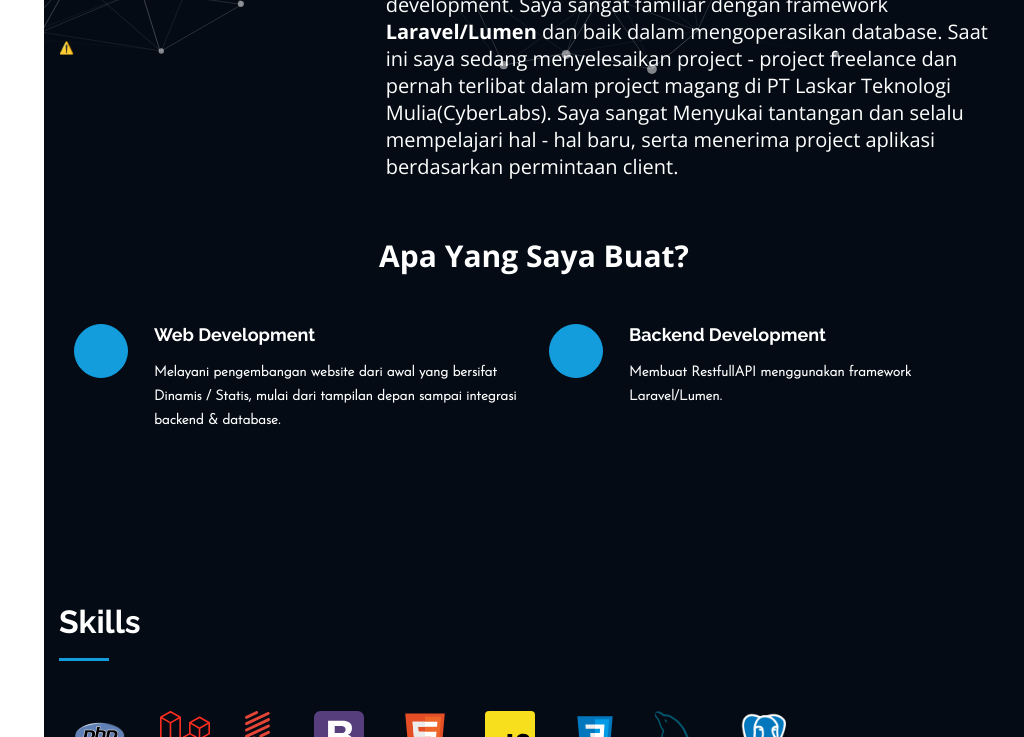
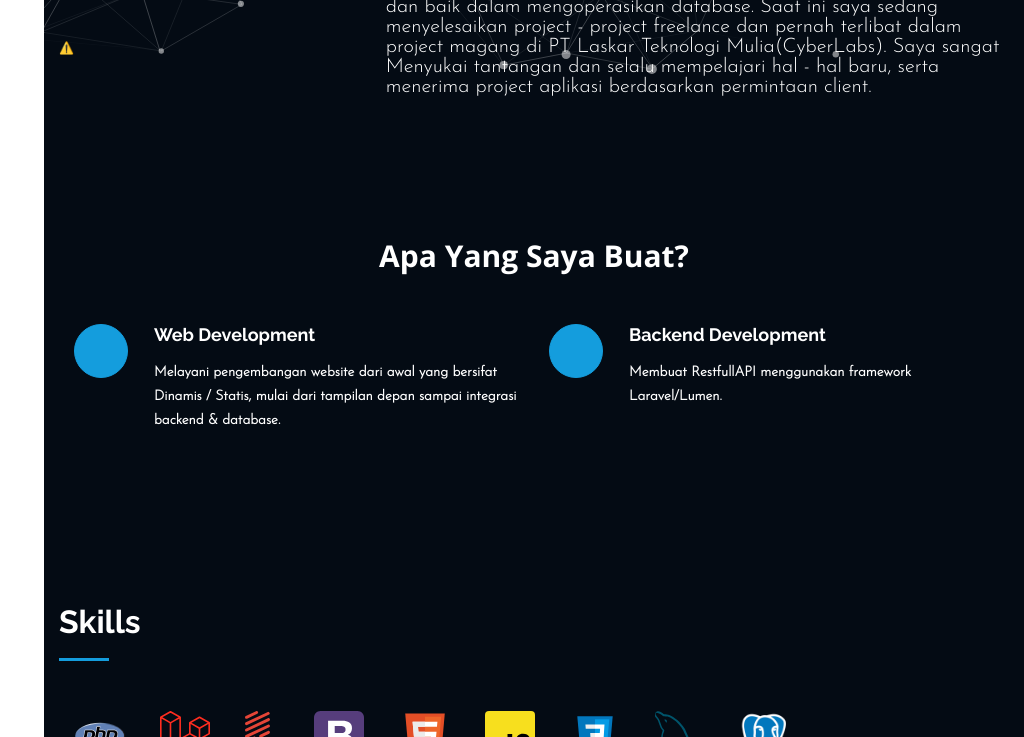
Before and after one commit to rizalihwan/my-personal-website, a plain HTML site: page index.html in a window 1280 px wide. Shown: the part 1001-1738 px from the top of the page, without its empty margins (256-1280 px from the left). Drawn offline with nearby package versions, Linux system fonts and the light colour scheme; no server answers; some icons are missing; a web font is replaced by a local one.

Commit message:
change font style

```diff
--- a/index.html
+++ b/index.html
@@ -171,7 +171,7 @@
                                 style="width: 100%; height: 220px; margin-bottom: 30px;" loop autoplay></lottie-player>
                         </div>
                         <div class="col-lg-8 pt-4 pt-lg-0 content" data-aos="fade-left">
-                            <p style="font-size: 20px;">Perkenalkan nama saya <b>Rizal Ihwan
+                            <p style="font-size: 20px; font-family: 'font-desc';">Perkenalkan nama saya <b>Rizal Ihwan
                                     Sulaiman</b>, yang saat ini sedang bergelut di dunia programming terutama pada
                                 bagian web development. Saya sangat familiar dengan framework <b>Laravel/Lumen</b> dan
                                 baik
```
